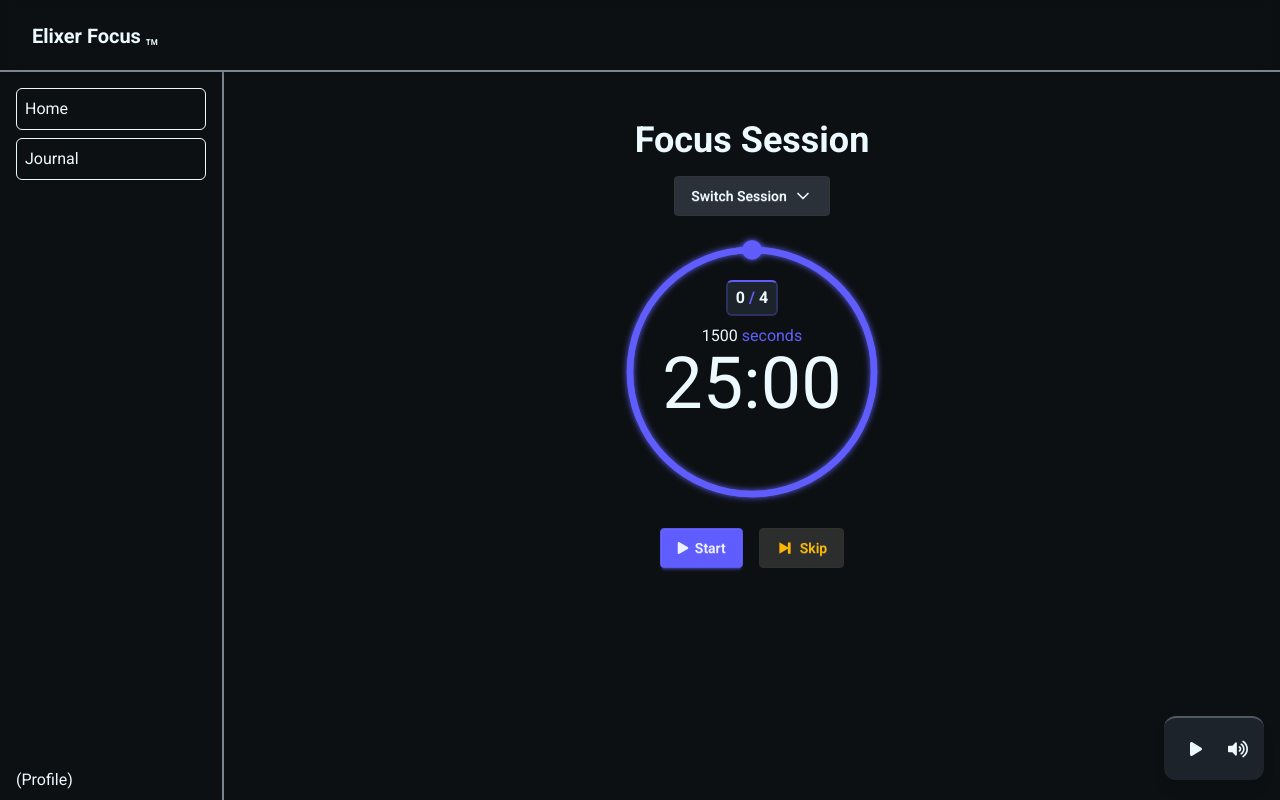
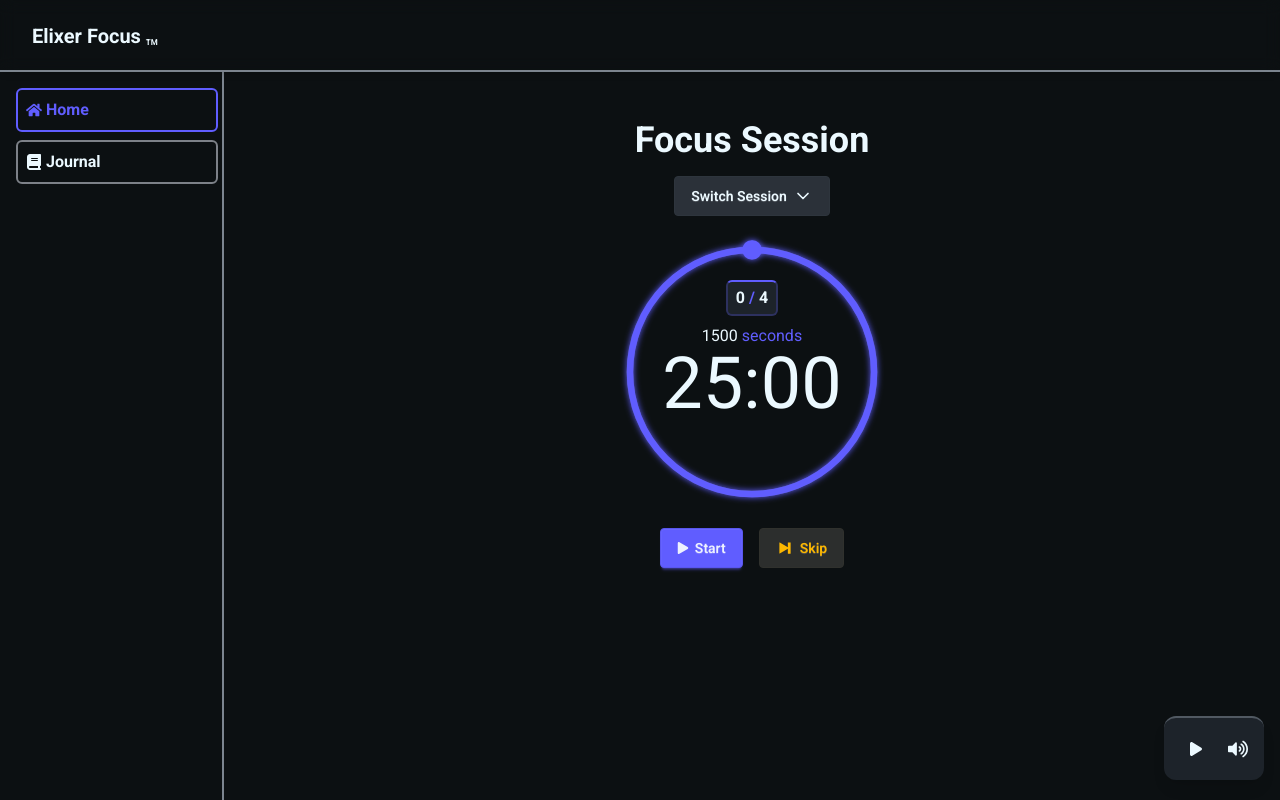
Before and after one commit to elixer-prince/elixer-focus, a React (Vite) app in the folder react-frontend/: page / in a window 1280 px wide. Built offline with nearby package versions, Linux system fonts and the light colour scheme.

Commit message:
style(sidebar): remove profile placeholder and style active links differently

```diff
--- a/react-frontend/src/app/routes/(ROOT)/Journal.tsx
+++ b/react-frontend/src/app/routes/(ROOT)/Journal.tsx
@@ -1,9 +1,5 @@
 const Journal = () => {
-    return (
-        <>
-            <p>My Journal</p>
-        </>
-    );
+    return <>{/*<p>My Journal</p>*/}</>;
 };
 
 export default Journal;
--- a/react-frontend/src/components/Sidebar/Index.tsx
+++ b/react-frontend/src/components/Sidebar/Index.tsx
@@ -1,4 +1,6 @@
 import SidebarLink from "@components/Sidebar/SidebarLink.tsx";
+import { FaHome } from "react-icons/fa";
+import { FaBook } from "react-icons/fa6";
 
 const Sidebar = () => {
     return (
@@ -7,16 +9,22 @@ const Sidebar = () => {
                 "border-base-content/50 fixed top-(--navbar-height) bottom-0 flex w-(--sidebar-width) flex-col border-r-2"
             }
         >
-            <ul className={"space-y-2 overflow-y-scroll p-4"}>
+            <ul className={"space-y-2 overflow-y-scroll p-4 pr-1"}>
                 <li>
-                    <SidebarLink to={"/"}>Home</SidebarLink>
+                    <SidebarLink to={"/"}>
+                        <FaHome size={16} />
+                        Home
+                    </SidebarLink>
                 </li>
                 <li>
-                    <SidebarLink to="/journal">Journal</SidebarLink>
+                    <SidebarLink to="/journal">
+                        <FaBook />
+                        Journal
+                    </SidebarLink>
                 </li>
             </ul>
 
-            <div className={"mt-auto px-4 py-2"}>(Profile)</div>
+            {/*<div className={"mt-auto px-4 py-2"}>(Profile)</div>*/}
         </nav>
     );
 };
--- a/react-frontend/src/components/Sidebar/SidebarLink.tsx
+++ b/react-frontend/src/components/Sidebar/SidebarLink.tsx
@@ -8,9 +8,12 @@ interface LinkProps {
 const SidebarLink = ({ to, children }: PropsWithChildren<LinkProps>) => {
     return (
         <NavLink
-            className={
-                "hover:bg-base-content/25 block rounded-md border p-2 transition-colors"
-            }
+            className={({ isActive }) => {
+                const classes =
+                    "hover:bg-primary-content/10 flex items-center gap-1 rounded-md border-2 p-2 font-bold transition-colors";
+
+                return `${classes} ${isActive ? "text-primary pointer-events-none" : "border-primary-content/50 hover:border-primary-content/75"}`.trim();
+            }}
             to={to}
         >
             {children}
```
